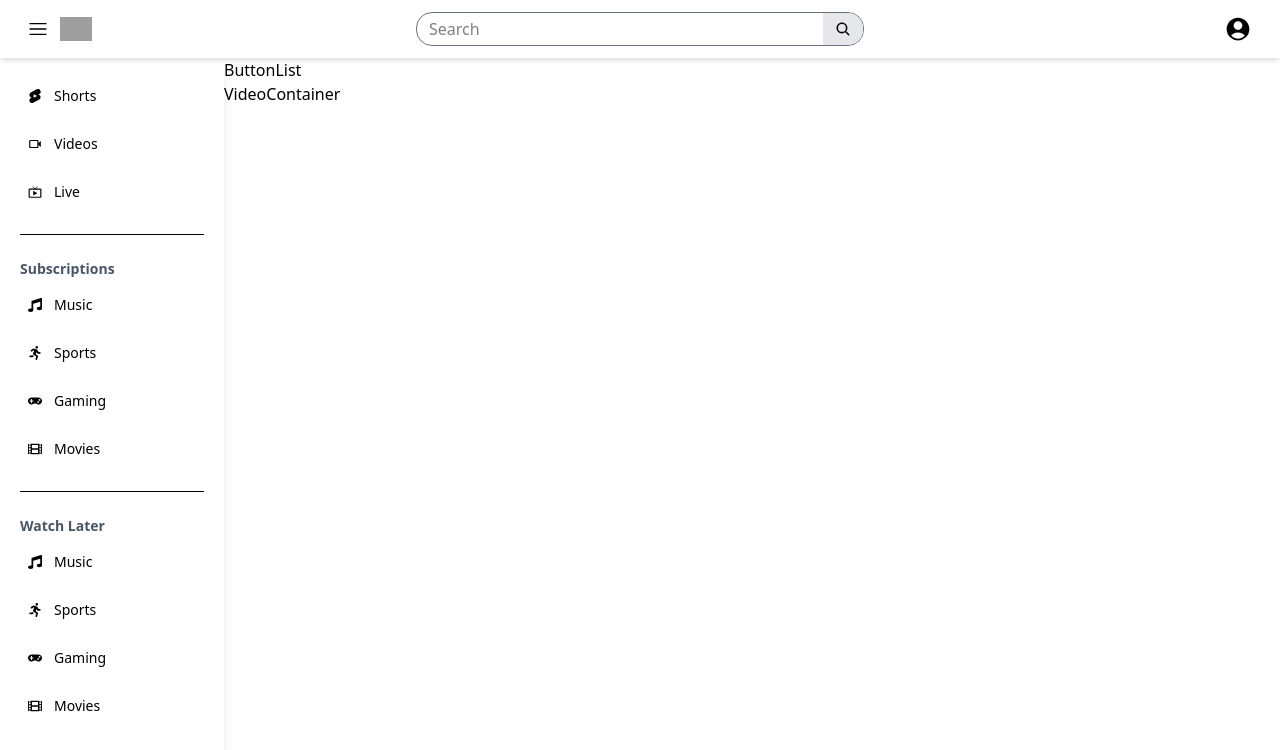
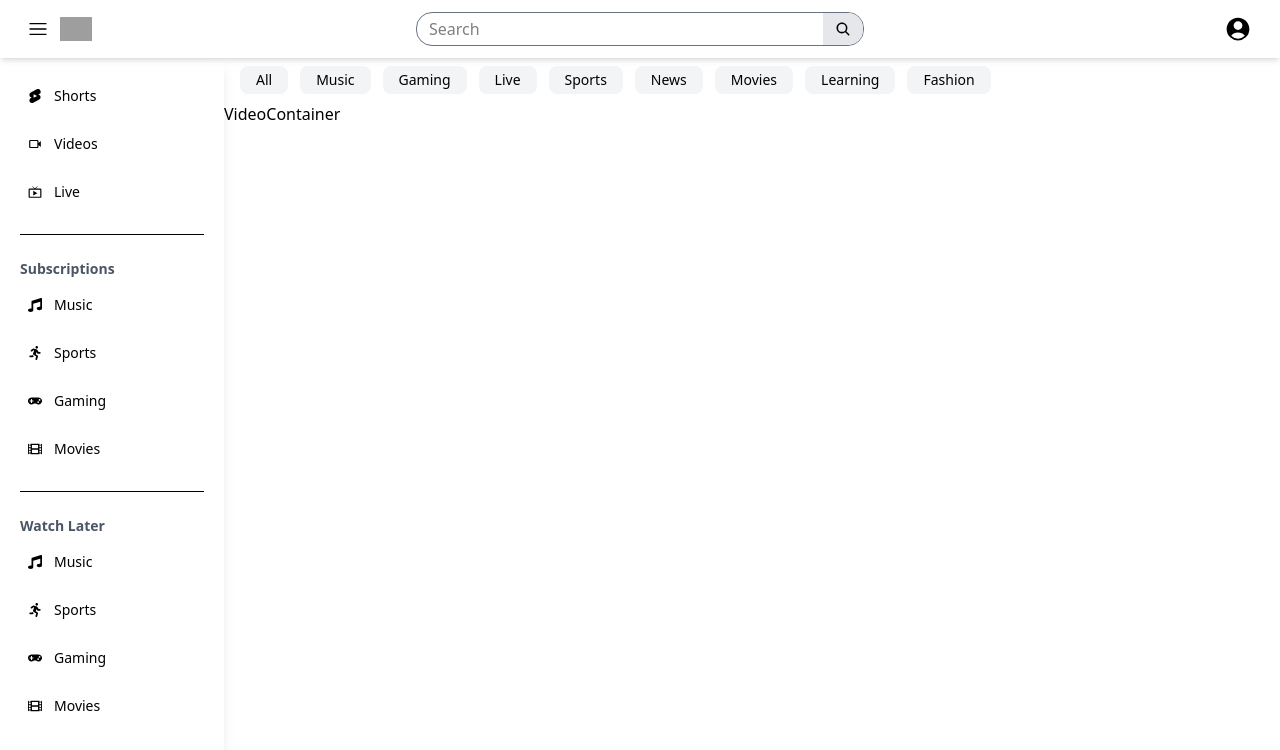
Before and after one commit to Sebastianseban/youtube-clone, a React (Vite) app: page / in a window 1280 px wide. Shown: the top 750 px of the page. Built offline with nearby package versions, Linux system fonts and the light colour scheme; grey boxes are pictures that could not be loaded.

Commit message:
feat: add YouTube-style category filter buttons with horizontal scroll

```diff
--- a/src/components/ButtonList.jsx
+++ b/src/components/ButtonList.jsx
@@ -1,8 +1,23 @@
 import React from 'react'
+import Button from './button'
+const Lists = [
+  "All",
+  "Music",
+  "Gaming",
+  "Live",
+  "Sports",
+  "News",
+  "Movies",
+  "Learning",
+  "Fashion",
+];
 
 const ButtonList = () => {
+
   return (
-    <div>ButtonList</div>
+    <div className='flex gap-3 overflow-x-auto px-4 py-2'>
+    {Lists.map((list)=>(<Button key={list} name={list}/>))}
+    </div>
   )
 }
 
--- a/src/components/SideBar.jsx
+++ b/src/components/SideBar.jsx
@@ -4,9 +4,15 @@ import { FaMusic, FaRunning, FaGamepad, FaFilm } from "react-icons/fa";
 import { BiVideo, BiTimeFive } from "react-icons/bi";
 import { SiYoutubeshorts } from "react-icons/si";
 import { MdLiveTv } from "react-icons/md";
+import { useSelector } from "react-redux";
 
 const SideBar = () => {
-  return (
+
+  const isMenuOpen = useSelector((store)=> store.app.isMenuOpen)
+  if (!isMenuOpen) return null;
+
+
+ return (
     <div className="p-5 w-56 h-screen shadow-lg overflow-y-auto text-sm space-y-6">
       <ul className="space-y-3">
         <li className="flex items-center space-x-3 hover:bg-gray-100 p-2 rounded cursor-pointer">
--- /dev/null
+++ b/src/components/button.jsx
@@ -0,0 +1,11 @@
+import React from 'react';
+
+const Button = ({name}) => {
+  return (
+    <button className="px-4 py-1 bg-gray-100 text-sm rounded-lg hover:bg-gray-200 active:bg-gray-300 transition-all">
+  {name}
+    </button>
+  );
+};
+
+export default Button;
```
Also changed, not shown: 1 other file (tests, documents, lock files or other folders).
